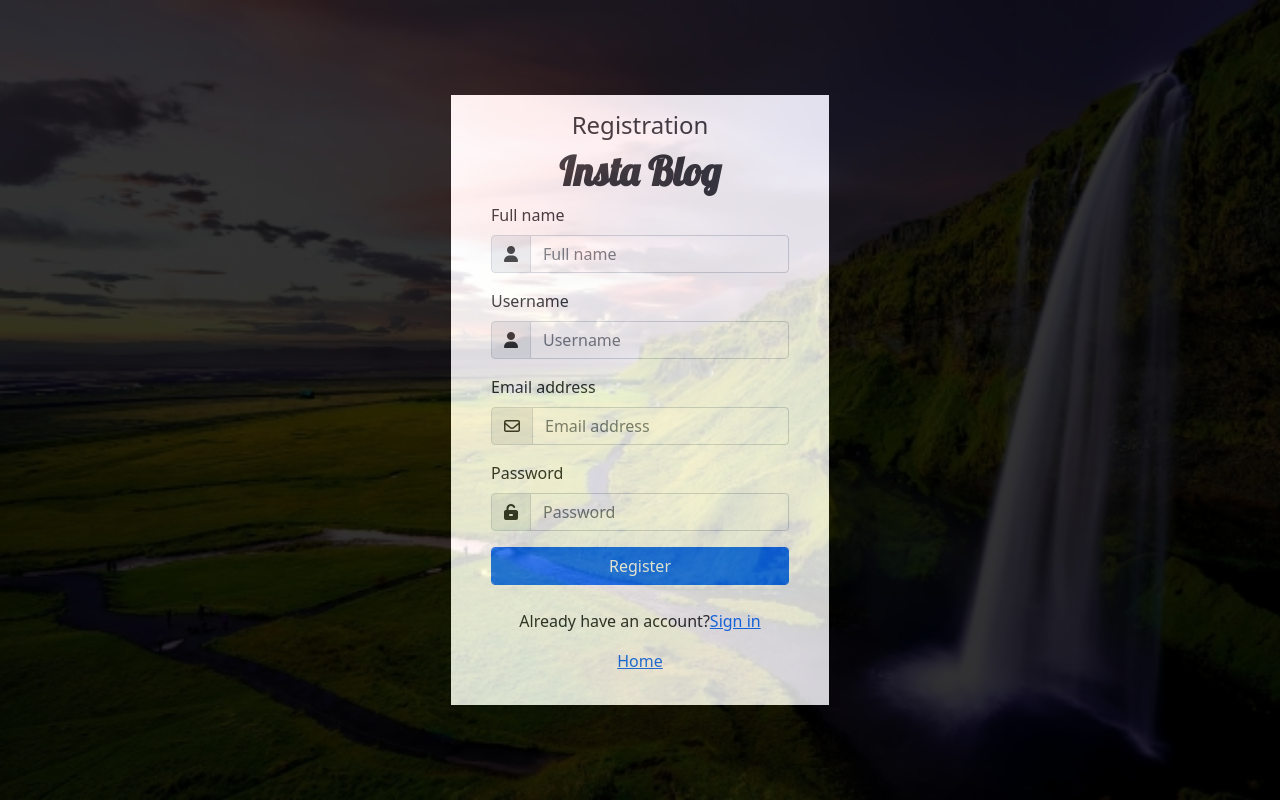
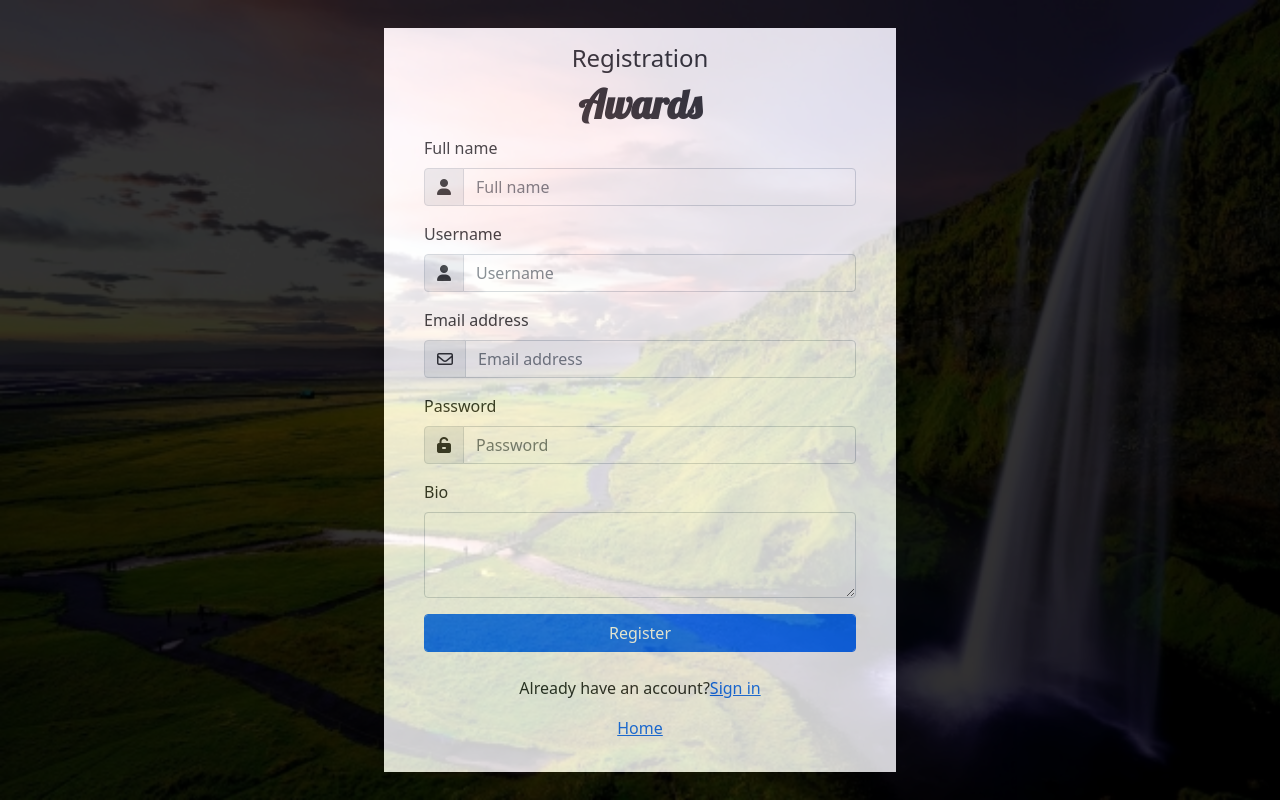
Before and after one commit to Nabuuso/Awards, a Django app: page /register in a window 1280 px wide. Run offline with Django 4.2, Linux system fonts and the light colour scheme; some libraries are stand-ins or nearby versions; some web fonts are replaced.

Commit message:
Register and login user

```diff
--- a/awards/awards/static/css/dashboard.css
+++ b/awards/awards/static/css/dashboard.css
@@ -19,6 +19,7 @@
 }
 .blog-icons a{
     padding:3px;
+    margin-right:10px;
     text-decoration:none;
     color:#050f18;
     font-size:1em;
--- a/awards/awards/static/js/main.js
+++ b/awards/awards/static/js/main.js
@@ -7,7 +7,9 @@ $(document).ready(function(){
             email: $("#email").val(),
             password: $("#password").val(),
             username: $("#username").val(),
+            bio:$("#bio").val()
         }
+        console.log(body)
         $.ajax({
             method:'POST',
             url:'register',
--- a/awards/projects/views.py
+++ b/awards/projects/views.py
@@ -20,7 +20,7 @@ class LoginView(View):
             user = auth.authenticate(email=email,password=password)
             if user:
                 auth.login(request,user)
-                return redirect('/dashboard')
+                return redirect('/')
             else:
                 messages.error(request,'Invalid login')
                 return render(request,'authentication/login.html')
@@ -40,10 +40,10 @@ class RegisterView(View):
         email = request.POST['email']
         full_name = request.POST['full_name']
         password = request.POST['password']
+        bio = request.POST['bio']
         if not Profile.objects.filter(username=username).exists():
             if not Profile.objects.filter(email=email).exists():
-                profile = Profile.objects.create_user(username=username,email=email,password=password,full_name=full_name)
-                print(profile)
+                profile = Profile.objects.create_user(username=username,email=email,password=password,full_name=full_name,bio=bio)
                 # profile.set_password(password)
                 profile.save()
                 email = EmailMessage(
--- a/awards/templates/authentication/login.html
+++ b/awards/templates/authentication/login.html
@@ -5,7 +5,7 @@
             <div class="row">
                 <div class="col login-content">
                     <h4>Admin Login</h4>
-                    <h1 class="logo">Insta Blog</h1>
+                    <h1 class="logo">Awards</h1>
                 </div>
             </div>
             <div class="row">
--- a/awards/templates/authentication/register.html
+++ b/awards/templates/authentication/register.html
@@ -1,17 +1,17 @@
 {% extends 'authentication/base_authentication.html' %}
 {% block child_content %}
 {% load static %}
-<div class="login-section">
-    <div class="container">
+<div class="login-section" style="min-width:40%;">
+    <div class="container-fluid">
         <div class="row">
             <div class="col login-content">
                 <h4>Registration</h4>
-                <h1 class="logo">Insta Blog</h1>
+                <h1 class="logo">Awards</h1>
             </div>
         </div>
         <div class="row">
-            <div class="col login-content">
-                <form>
+            <div class="col login-content" style="width:100%;">
+                <form style="width:100%;">
                     <!-- <div class="alert alert-danger" id="register-alert"></div> -->
                     <div>
                         <label for="fullName" class="form-label">Full name</label>
@@ -45,6 +45,12 @@
                                 aria-describedby="password" id="password">
                         </div>
                     </div>
+                    <div>
+                        <div class="mb-3">
+                            <label for="bio" class="form-label">Bio</label>
+                            <textarea class="form-control" id="bio" rows="3"></textarea>
+                          </div>
+                    </div>
                     <button type="button" class="btn btn-primary form-control" id="registerBtn">Register</button>
                     <br><br>
                     <p class="signup-txt">Already have an account?<br> <a href="{% url 'login' %}">Sign in</a></p>
--- a/awards/templates/home/dashboard.html
+++ b/awards/templates/home/dashboard.html
@@ -22,7 +22,7 @@
                                     <a href="{% url 'login' %}">Login</a>
                                 {% endif %}
                                 {% if request.user.is_authenticated %}
-                                    <a href="" style="background-color:#050f18;color:#FFFFFF;font-weight:bolder;">Submit site</a>
+                                    <a href="" style="background-color:#050f18;color:#FFFFFF;font-weight:bolder;" data-bs-toggle="modal" data-bs-target="#postModal">Submit site</a>
                                 {% endif %}
                             </div>
                         </div>
```
